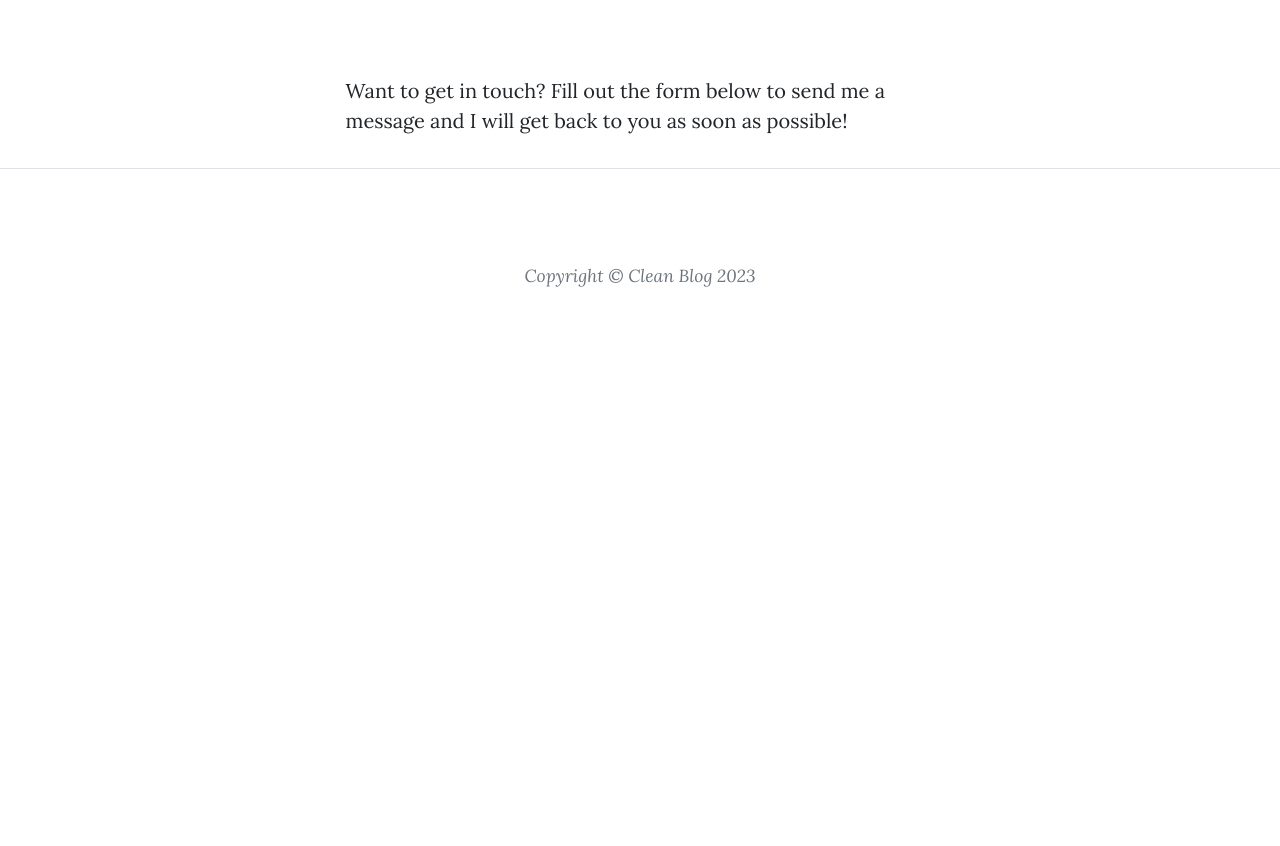
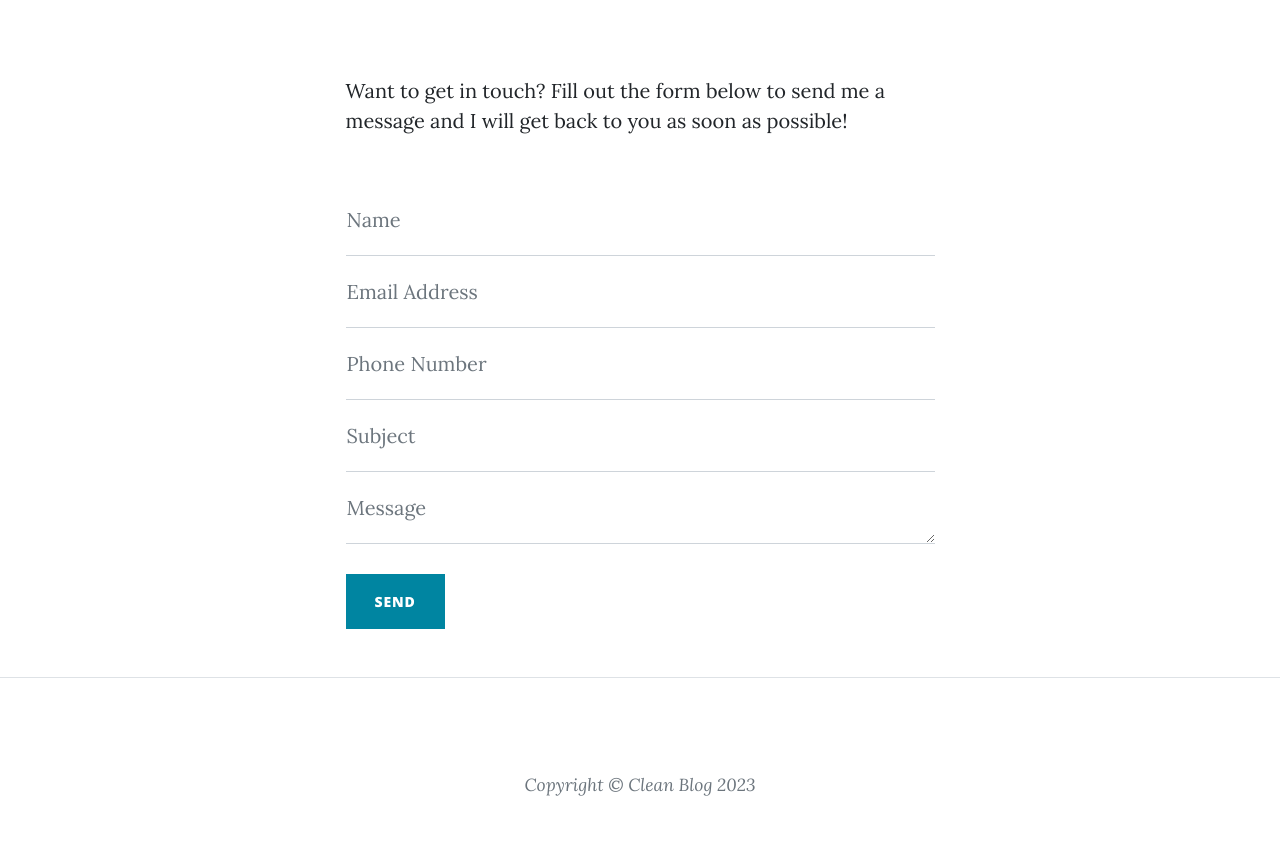
Before and after one commit to nasAtchia/clean-blog-django, a Django app: page /contact/ in a window 1280 px wide. Shown: the part 516-1362 px from the top of the page. Before the commit the page ends 803 px from the top, so only its background shows below. Run offline with Django 4.2, Linux system fonts and the light colour scheme; parts of the project's set-up code (start-up, migrations or seed data) failed here and were passed over; some libraries are stand-ins or nearby versions.

Commit message:
WIP contact page

```diff
--- /dev/null
+++ b/core/forms/__init__.py
@@ -0,0 +1 @@
+from .contact_form import ContactForm
--- /dev/null
+++ b/core/forms/contact_form.py
@@ -0,0 +1,20 @@
+from django import forms
+from django.utils.translation import gettext_lazy as _
+
+
+class ContactForm(forms.Form):
+    name = forms.CharField(label=_('Name'), label_suffix='', widget=forms.TextInput(
+        attrs={'class': 'form-control', 'placeholder': _('Name')}
+    ))
+    email = forms.EmailField(label=_('Email Address'), label_suffix='', widget=forms.EmailInput(
+        attrs={'class': 'form-control', 'placeholder': _('Email Address')}
+    ))
+    phone = forms.CharField(label=_('Phone Number'), label_suffix='', widget=forms.TextInput(
+        attrs={'class': 'form-control', 'placeholder': _('Phone Number'), 'type': 'tel'}
+    ))
+    subject = forms.CharField(label=_('Subject'), label_suffix='', widget=forms.TextInput(
+        attrs={'class': 'form-control', 'placeholder': _('Subject')}
+    ))
+    message = forms.CharField(label='Message', label_suffix='', widget=forms.Textarea(
+        attrs={'class': 'form-control', 'placeholder': _('Message'), 'rows': 5}
+    ))
--- a/core/templates/core/contact/index.html
+++ b/core/templates/core/contact/index.html
@@ -13,4 +13,7 @@
     {% blocktranslate trimmed %}
         <p>Want to get in touch? Fill out the form below to send me a message and I will get back to you as soon as possible!</p>
     {% endblocktranslate %}
+    <div class="my-5">
+        {% include 'core/contact/partials/_form.html' with form=form %}
+    </div>
 {% endblock %}
--- /dev/null
+++ b/core/templates/core/contact/partials/_form.html
@@ -0,0 +1,31 @@
+<form id="contactForm" method="post" role="form">
+    {% csrf_token %}
+    {{ form.non_field_errors }}
+    <div class="form-floating">
+        {{ form.name }}
+        {{ form.name.label_tag }}
+        {{ form.name.errors }}
+    </div>
+    <div class="form-floating">
+        {{ form.email }}
+        {{ form.email.label_tag }}
+        {{ form.email.errors }}
+    </div>
+    <div class="form-floating">
+        {{ form.phone }}
+        {{ form.phone.label_tag }}
+        {{ form.phone.errors }}
+    </div>
+    <div class="form-floating">
+        {{ form.subject }}
+        {{ form.subject.label_tag }}
+        {{ form.subject.errors }}
+    </div>
+    <div class="form-floating">
+        {{ form.message }}
+        {{ form.message.label_tag }}
+        {{ form.message.errors }}
+    </div>
+    <br />
+    <button class="btn btn-primary text-uppercase" id="submitButton" type="submit">Send</button>
+</form>
--- a/core/views/contact.py
+++ b/core/views/contact.py
@@ -1,6 +1,13 @@
 from django.shortcuts import render
 
 
+from ..forms import ContactForm
+
+
 def index(request):
-    context = {}
+    if request.method == 'POST':
+        form = ContactForm(request.POST)
+    else:
+        form = ContactForm()
+    context = {'form': form}
     return render(request, 'core/contact/index.html', context)
```
